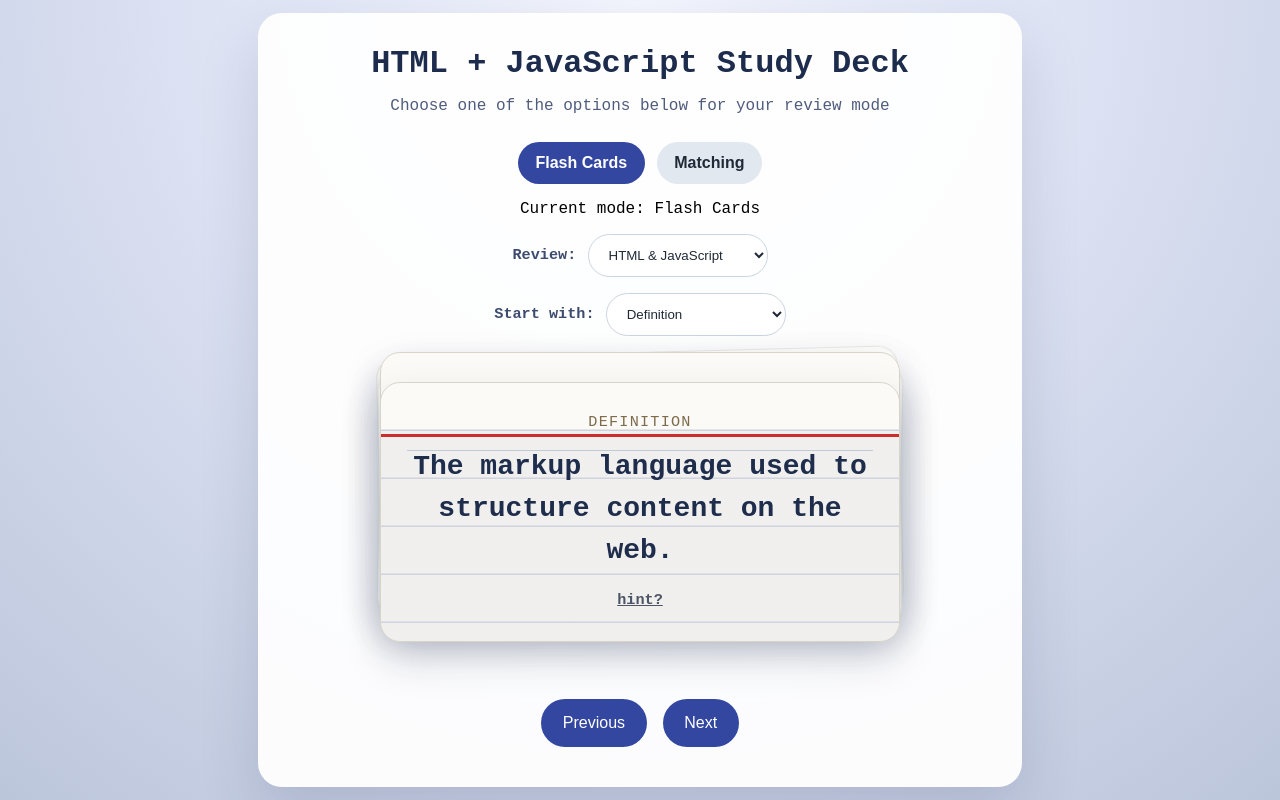
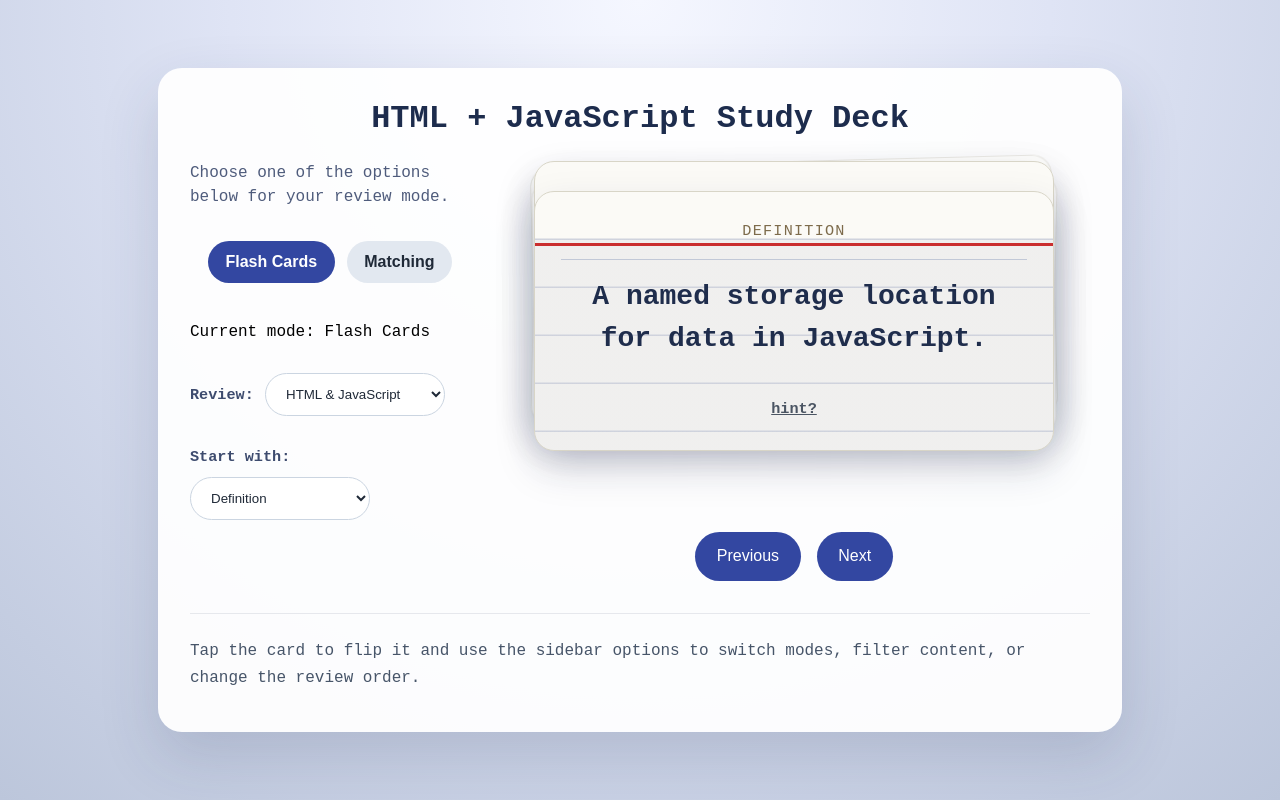
Before and after one commit to HireFabiola/Mod8_GenAI, a website: page flashcardsApp/index.html in a window 1280 px wide. Both pictures are taken after a click on the button "Flash Cards". Drawn offline with Linux system fonts and the light colour scheme.

Commit message:
Add footer instructions and enhance layout for flashcards app

```diff
--- a/flashcardsApp/app.js
+++ b/flashcardsApp/app.js
@@ -108,6 +108,7 @@ const controlsEl = document.querySelector(".controls");
 const cardDeckEl = document.querySelector(".card-deck");
 const prevBtn = document.getElementById("prev");
 const nextBtn = document.getElementById("next");
+const footerInstructionsEl = document.querySelector(".instructions");
 
 // Track the currently selected mode and active review category.
 let activeMode = "flashcards";
@@ -123,6 +124,17 @@ function updateGameModeText(mode) {
   gameModeNote.textContent = `Current mode: ${label}`;
 }
 
+function updateFooterInstructions(mode) {
+  if (!footerInstructionsEl) return;
+  if (mode === "flashcards") {
+    footerInstructionsEl.textContent =
+      "Tap the card to flip it and use the sidebar options to switch modes, filter content, or change the review order.";
+  } else {
+    footerInstructionsEl.textContent =
+      "Match each term with its definition using the board. Use the sidebar to switch modes or adjust which cards are reviewed.";
+  }
+}
+
 // Set the active mode button, hide/show sections, and initialize content.
 function setActiveMode(mode) {
   activeMode = mode;
@@ -134,6 +146,7 @@ function setActiveMode(mode) {
   });
 
   updateGameModeText(mode);
+  updateFooterInstructions(mode);
   updateModeVisibility();
 
   if (mode === "flashcards") {
@@ -233,11 +246,13 @@ function updateReviewFlashcards() {
     "<section>",
   ];
 
-  reviewFlashcards = flashcards.filter((card) => {
-    if (activeReviewCategory === "all") return true;
-    if (activeReviewCategory === "html") return htmlTerms.includes(card.term);
-    return !htmlTerms.includes(card.term);
-  });
+  reviewFlashcards = shuffleArray(
+    flashcards.filter((card) => {
+      if (activeReviewCategory === "all") return true;
+      if (activeReviewCategory === "html") return htmlTerms.includes(card.term);
+      return !htmlTerms.includes(card.term);
+    })
+  );
 
   // Reset the visible queue position after applying a filter.
   currentIndex = 0;
@@ -549,5 +564,6 @@ nextBtn.addEventListener("click", () => {
   });
 });
 
-// Initial render of the first card.
+// Build and render the initial randomized deck.
+updateReviewFlashcards();
 renderFlashcard();
--- a/flashcardsApp/index.html
+++ b/flashcardsApp/index.html
@@ -8,8 +8,13 @@
 </head>
 <body>
   <main class="app-container">
+    <header class="app-header">
       <h1>HTML + JavaScript Study Deck</h1>
-    <p class="deck-note">Choose one of the options below for your review mode</p>
+    </header>
+
+    <div class="app-layout">
+      <aside class="sidebar" aria-label="Study options">
+        <p class="deck-note">Choose one of the options below for your review mode.</p>
         <div class="game-menu" role="tablist" aria-label="Choose study mode">
           <button type="button" class="game-mode active" data-mode="flashcards" aria-pressed="true">Flash Cards</button>
           <button type="button" class="game-mode" data-mode="matching" aria-pressed="false">Matching</button>
@@ -30,6 +35,9 @@
             <option value="term">Term</option>
           </select>
         </div>
+      </aside>
+
+      <section class="main-content">
         <div class="card-deck">
           <div class="flashcard next-card" id="preview-card" aria-hidden="true">
             <div class="card-inner">
@@ -92,6 +100,12 @@
           <button id="prev">Previous</button>
           <button id="next">Next</button>
         </div>
+      </section>
+    </div>
+
+    <footer class="app-footer">
+      <p class="instructions">Tap the card to flip it and use the sidebar options to switch modes, filter content, or change the review order.</p>
+    </footer>
   </main>
   <script src="app.js"></script>
 </body>
--- a/flashcardsApp/styles.css
+++ b/flashcardsApp/styles.css
@@ -10,12 +10,49 @@ body {
 }
 
 .app-container {
-  width: min(700px, 95%);
+  width: min(900px, 95%);
   background: rgba(255, 255, 255, 0.94);
   border-radius: 24px;
   padding: 2rem 2rem 2.5rem;
   box-shadow: 0 24px 60px rgba(35, 50, 87, 0.16);
+  text-align: left;
+}
+
+.app-header {
   text-align: center;
+  margin-bottom: 1.5rem;
+}
+
+.app-layout {
+  display: grid;
+  grid-template-columns: minmax(240px, 280px) minmax(0, 1fr);
+  gap: 1.75rem;
+  align-items: start;
+}
+
+.sidebar {
+  display: flex;
+  flex-direction: column;
+  gap: 1rem;
+}
+
+.main-content {
+  display: flex;
+  flex-direction: column;
+  gap: 1.5rem;
+  align-items: center;
+}
+
+.app-footer {
+  margin-top: 2rem;
+  padding-top: 1.5rem;
+  border-top: 1px solid rgba(100, 116, 139, 0.15);
+}
+
+.instructions {
+  margin: 0;
+  color: #475569;
+  line-height: 1.7;
 }
 
 h1 {
@@ -25,16 +62,16 @@ h1 {
 }
 
 .deck-note {
-  margin: 0.75rem auto 1.5rem;
+  margin: 0;
   color: #4f5c7c;
-  max-width: 540px;
+  max-width: 100%;
   line-height: 1.5;
 }
 
 .flashcard-filter,
 .flip-start-control {
   display: flex;
-  justify-content: center;
+  justify-content: flex-start;
   align-items: center;
   gap: 0.7rem;
   flex-wrap: wrap;
@@ -647,6 +684,21 @@ button:focus-visible {
   outline-offset: 4px;
 }
 
+@media (max-width: 860px) {
+  .app-layout {
+    grid-template-columns: 1fr;
+  }
+
+  .sidebar,
+  .main-content {
+    width: 100%;
+  }
+
+  .main-content {
+    align-items: stretch;
+  }
+}
+
 @media (max-width: 520px) {
   .card-face {
     padding: 1.5rem 1.3rem;
```
Lines whose indentation alone changed are shown as unchanged.
